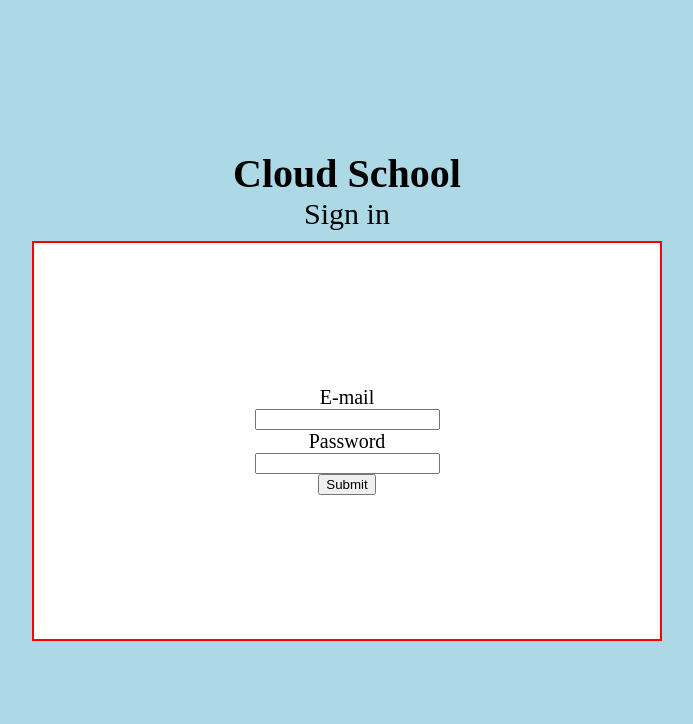
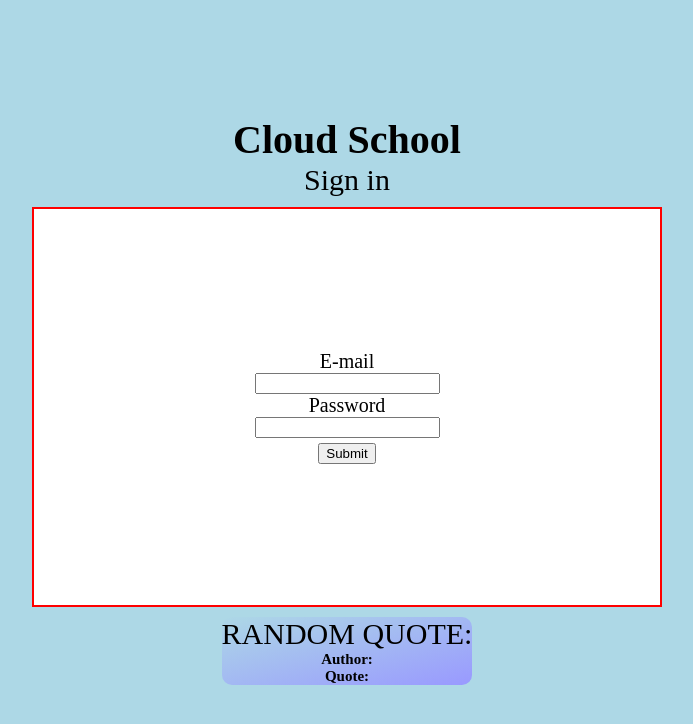
Before and after one commit to school-in-the-cloud-web/frontend, a React (Create React App) app in the folder schoolinthecloud/: page /signin in a window 1280 px wide. Shown: the top 724 px of the page, without its empty margins (293-986 px from the left). Built offline with nearby package versions, Linux system fonts and the light colour scheme; no server answers.

Commit message:
added axios call and some styling

```diff
--- a/schoolinthecloud/package.json
+++ b/schoolinthecloud/package.json
@@ -6,6 +6,7 @@
     "@testing-library/jest-dom": "^4.2.4",
     "@testing-library/react": "^9.5.0",
     "@testing-library/user-event": "^7.2.1",
+    "axios": "^0.20.0",
     "react": "^16.14.0",
     "react-dom": "^16.14.0",
     "react-router-dom": "^5.2.0",
--- a/schoolinthecloud/src/components/Schema.js
+++ b/schoolinthecloud/src/components/Schema.js
@@ -6,10 +6,10 @@ export default yup.object().shape({
     // .matches(/^[A-Z0-9]+$/i),
     lastName: yup.string().required('Name is required').min(3, 'lastName length must be at least 3 characters long')
     .max(30, 'lastName length must be less than or equal to 30 characters long'),
+    email: yup.string().required('email is required').email('email must be a valid email'),
+    role: yup.string().required().oneOf(['student', 'volunteer'], 'must select a role'),
     password: yup.string().required('Password is required').min(6, 'password length must be at least 6 characters long')
     .max(30, 'password length must be less than or equal to 30 characters long'),
     // .matches(/^[A-Z0-9]+$/i),
     confirmPassword: yup.string().required().oneOf([yup.ref('password'), null], ' '),
-    email: yup.string().required().email('email must be a valid email'),
-    role: yup.string().required().oneOf(['student', 'volunteer'], 'must select a role'),
 })
--- a/schoolinthecloud/src/components/Signin.js
+++ b/schoolinthecloud/src/components/Signin.js
@@ -1,10 +1,12 @@
-import React, {useState} from 'react'
+import React, {useState, useEffect} from 'react'
+import axios from 'axios'
 export default function Signin(){
     const initialFormValues = {
         email: '',
         password: '',
     }
     const [formValues, setFormvalues] = useState(initialFormValues)
+    const [quote, setQuote] = useState([])
 
     const change = e => {
         const {checked, name, type, value} = e.target
@@ -17,6 +19,14 @@ export default function Signin(){
         console.log(formValues)
     }
 
+    useEffect(()=>{
+        axios.get('http://quotes.stormconsultancy.co.uk/random.json')
+        .then(res => {
+            setQuote(res.data)
+        }).catch(err => {
+            console.log('error: ', err)})
+    },[])
+
     return(
     <div className='MainDiv'>
         <h1>Cloud School</h1>
@@ -27,7 +37,12 @@ export default function Signin(){
             <label>Password</label>
             <input onChange={change} value={formValues.password} type='password' name='password'/>
             <label></label>
-            <input type='submit'/>
+            <input className='sesubmit' type='submit'/>
         </form>
+        <footer>
+            <h2 className='randomq'>RANDOM QUOTE:</h2>
+            <h3><span>Author: </span>{quote.author}</h3>
+            <h3><span>Quote: </span>{quote.quote}</h3>
+        </footer>
     </div>)
 }
--- a/schoolinthecloud/src/components/Signup.css
+++ b/schoolinthecloud/src/components/Signup.css
@@ -62,3 +62,29 @@ form {
 h2{
     font-size: 3rem;
 }
+
+footer {
+    display: flex;
+    flex-direction: column;
+    justify-content: center;
+    align-content: center;
+    background: linear-gradient(to bottom right, #add8e6 0%, #9999ff 100%);
+    border-radius: 10px;
+}
+h3{
+    font-size: 1.5rem;
+    text-align: center;
+}
+span{
+    font-weight: bold;
+}
+.randomq{
+    text-align: center;
+}
+.auth{
+    color:red;
+    text-align: center;
+}
+.sesubmit{
+    margin-top: 5px;
+}
--- a/schoolinthecloud/src/components/Signup.js
+++ b/schoolinthecloud/src/components/Signup.js
@@ -2,6 +2,8 @@ import React, {useState, useEffect} from 'react'
 import '../components/Signup.css'
 import Schema from './Schema'
 import * as yup from 'yup'
+import axios from 'axios'
+
 export default function Signup(){
     const initalTValue = true
     const initialFormValues = {
@@ -15,6 +17,15 @@ export default function Signup(){
     const [disabled, setDisabled] = useState(initalTValue)
     const [errors, setErrors] = useState(initialFormValues)
     const [formValues, setFormvalues] = useState(initialFormValues)
+    const [quote, setQuote] = useState([])
+
+    useEffect(()=>{
+        axios.get('http://quotes.stormconsultancy.co.uk/random.json')
+        .then(res => {
+            setQuote(res.data)
+        }).catch(err => {
+            console.log('error: ', err)})
+    },[])
 
     const change = e => {
         const {checked, name, type, value} = e.target
@@ -26,17 +37,16 @@ export default function Signup(){
     const submit = e => {
         e.preventDefault()
         console.log(formValues)
+
     }
 
     useEffect(() => {
         Schema.isValid(formValues)
             .then(valid => {
                 setDisabled(!valid)
-                console.log(errors)
 
             }).catch(err => {
                 console.log(err)
-                console.log(errors)
             })
     }, [formValues])
 
@@ -51,36 +61,40 @@ export default function Signup(){
 
     return(
         <div className = 'MainDiv'>
-        <div>
-            <p>{errors.firstName}</p>
-            <p>{errors.lastName}</p>
-            <p>{errors.username}</p>
-            <p>{errors.password}</p>
-            <p>{errors.confirmPassword}</p>
-        </div>
             <h1>Cloud School</h1>
             <h2>Sign Up</h2>
             <form onSubmit={submit}>
                 <label  className='label'>First Name</label>
+                <p className='auth'>{errors.firstName}</p>
                 <input onChange={change} value={formValues.firstName} type='text' name='firstName'/>
                 <label className='label'>Last Name</label>
+                <p className='auth'>{errors.lastName}</p>
                 <input  onChange={change} value={formValues.lastName} type='text' name='lastName'/>
                 <label className='label'>Email</label>
+                <p className='auth'>{errors.email}</p>
                 <input  onChange={change} value={formValues.email} type='text' name='email'/>
                 <label className='label'>Role</label>
+                <p className='auth'>{errors.role}</p>
                 <select  onChange={change} value={formValues.role} name='role'>
                     <option value=''>---Select Role---</option>
                     <option value='student'>Student</option>
                     <option value='volunteer'>Volunteer</option>
                 </select>
                 <label className='label'>Password</label>
+                <p className='auth'>{errors.password}</p>
                 <input  onChange={change} value={formValues.password} type='password' name='password'/>
                 <label className='label'>Confirm Password</label>
+
                 <input  onChange={change} value={formValues.confirmPassword} type='password' name='confirmPassword'/>
                 <label className='label'>
                     <input disabled={disabled} type='submit'/>
                 </label>
             </form>
+            <footer>
+                <h2 className='randomq'>RANDOM QUOTE:</h2>
+                <h3><span>Author: </span>{quote.author}</h3>
+                <h3><span>Quote: </span>{quote.quote}</h3>
+            </footer>
         </div>
     )
 }
```
Also changed, not shown: 1 other file (tests, documents, lock files or other folders).
